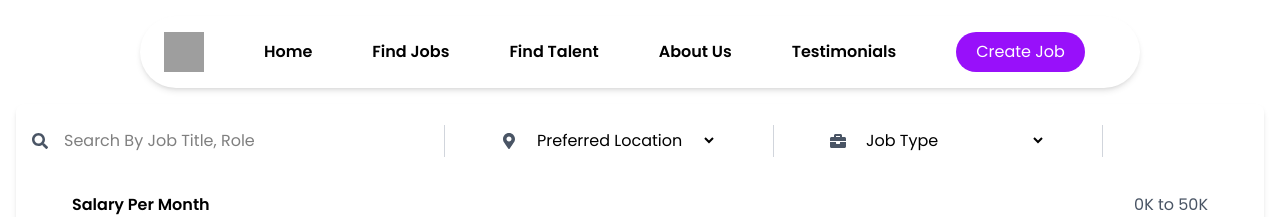
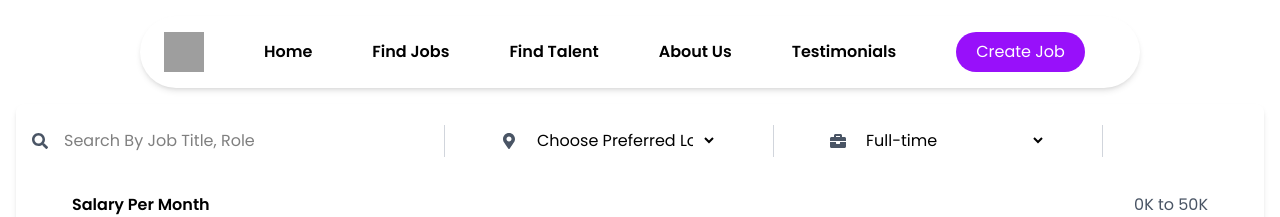
Before and after one commit to Vaibhav090701/Job_management_frontend, a React (Vite) app: page / in a window 1280 px wide. Shown: the top 217 px of the page. Built offline with nearby package versions, Linux system fonts and the light colour scheme; no server answers; grey boxes are pictures that could not be loaded.

Commit message:
Update DropDown options

```diff
--- a/src/components/FilterForm.jsx
+++ b/src/components/FilterForm.jsx
@@ -46,11 +46,11 @@ const FilterForm = ({ onFilter }) => {
             {...register('location')}
             className="p-2 rounded-lg focus:outline-none focus:ring-2 focus:ring-blue-500 w-48"
           >
-            <option value="">Preferred Location</option>
-            <option value="Remote">Remote</option>
-            <option value="New York">New York</option>
-            <option value="San Francisco">San Francisco</option>
-            <option value="London">London</option>
+            <option value="" disable selected>Choose Preferred Location</option>
+            <option value="Chennai">Chennai</option>
+            <option value="Mumbai">Mumbai</option>
+            <option value="Pune">Pune</option>
+            <option value="Hydrabad">Hydrabad</option>
             <option value="Bangalore">Bangalore</option>
           </select>
         </div>
@@ -64,11 +64,11 @@ const FilterForm = ({ onFilter }) => {
             {...register('jobType')}
             className="p-2 rounded-lg focus:outline-none focus:ring-2 focus:ring-blue-500 w-48"
           >
-            <option value="">Job Type</option>
+            <option value="" disble selected>Full-time</option>
+            <option value="Internship">Internship</option>
             <option value="Full-time">Full-time</option>
             <option value="Part-time">Part-time</option>
             <option value="Contract">Contract</option>
-            <option value="Internship">Internship</option>
           </select>
         </div>
 
```
